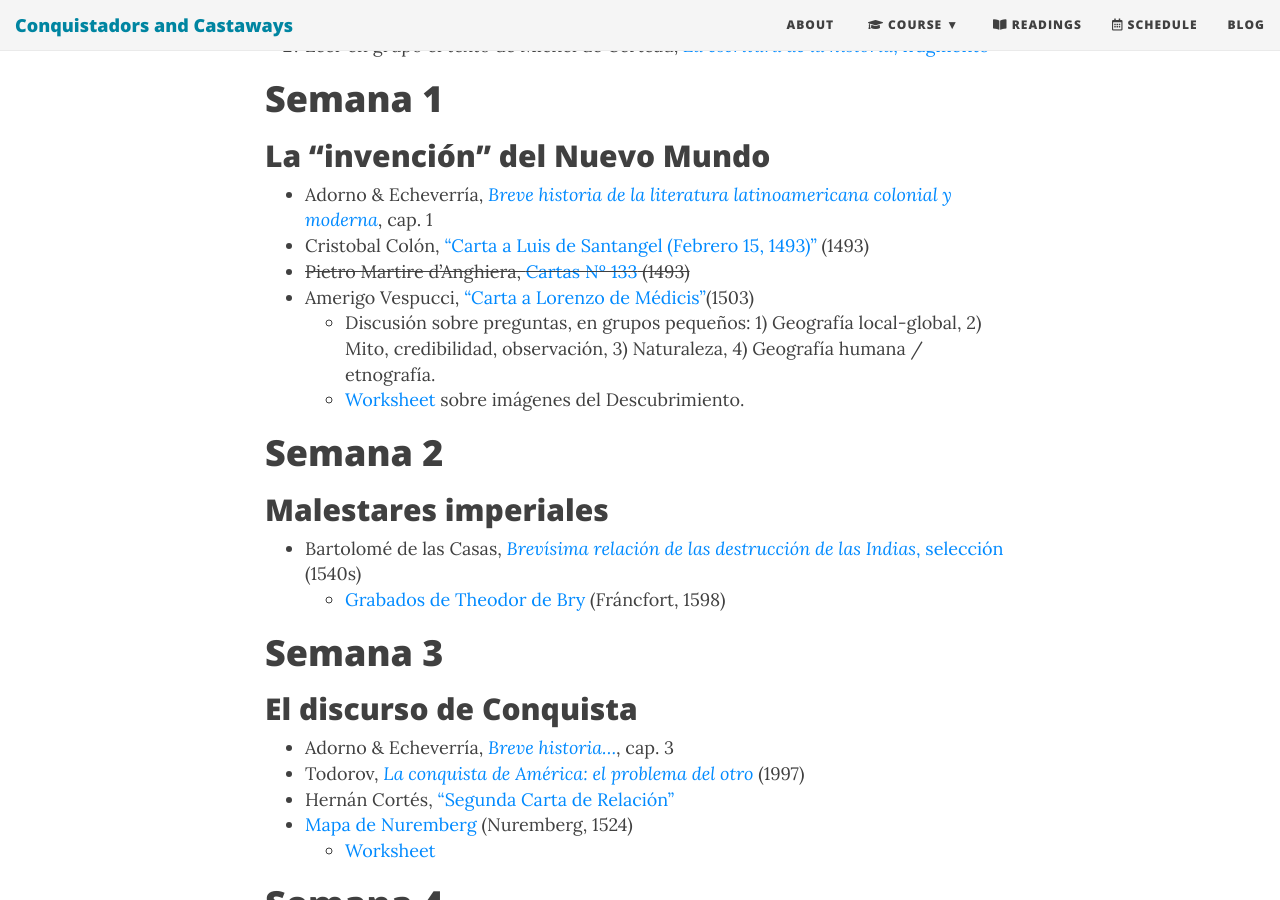
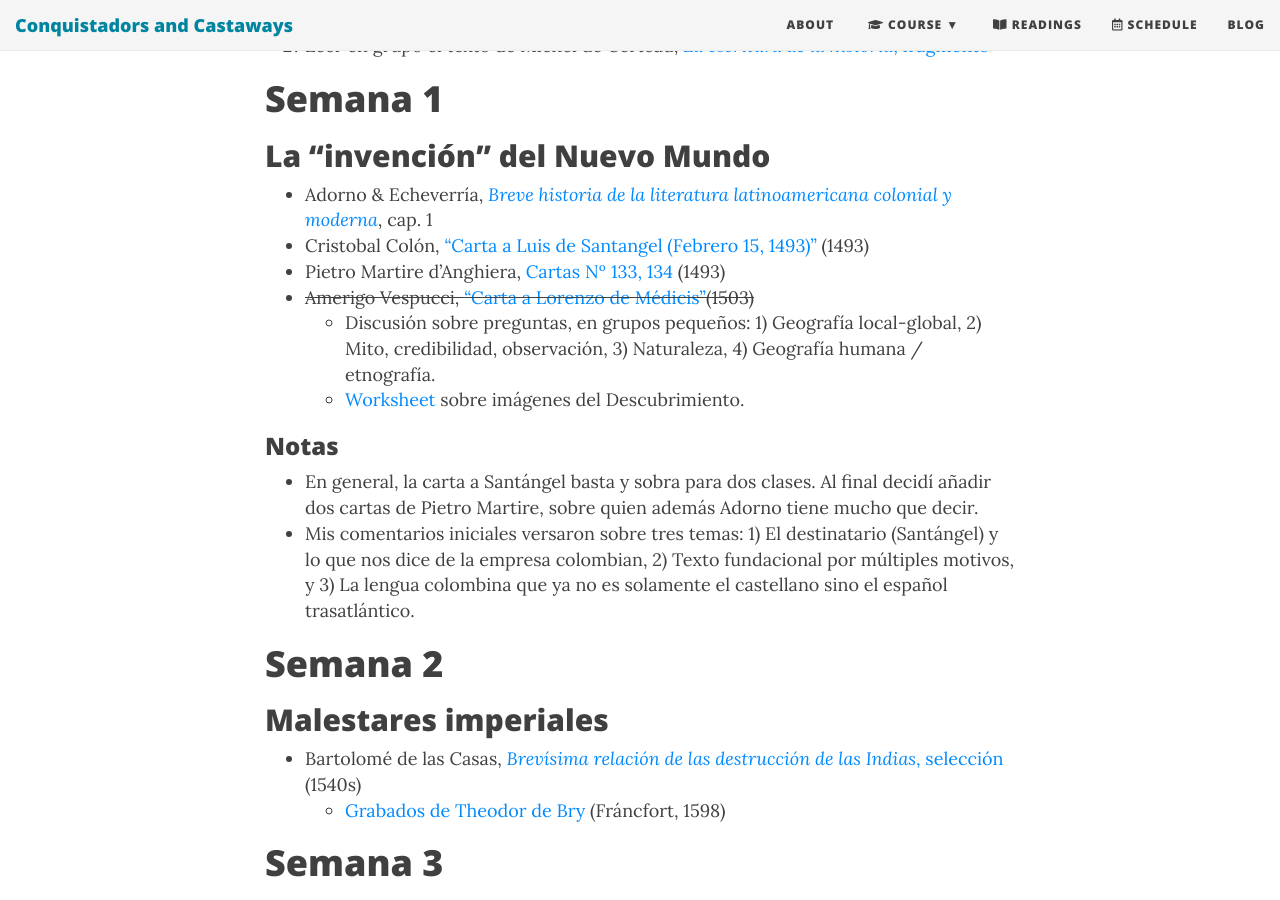
Before and after one commit to Hipomenes/ls452, a Jekyll site: the page built from syllabus-prof.md, in a window 1280 px wide and 900 px high, scrolled down 1905 px. Built offline with Jekyll 4.4.1, drawn with Linux system fonts in a browser that asks for light colours; nearby versions of some CDN libraries.

Commit message:
Update syllabus-prof.md

```diff
--- a/syllabus-prof.md
+++ b/syllabus-prof.md
@@ -29,11 +29,15 @@ Introducción a la clase. Descripción de los temas, lecturas e ideas principale
 
 - Adorno & Echeverría, [*Breve historia de la literatura latinoamericana colonial y moderna*](), cap. 1
 - Cristobal Colón, ["Carta a Luis de Santangel (Febrero 15, 1493)"]() (1493)
-- ~~Pietro Martire d'Anghiera, [Cartas Nº 133](https://drive.google.com/open?id=1B2Wlo5ufMxpT_oRl6iUPlgt-MotjPIHP) (1493)~~
-- Amerigo Vespucci, ["Carta a Lorenzo de Médicis"]()(1503)
+- Pietro Martire d'Anghiera, [Cartas Nº 133, 134](https://drive.google.com/open?id=1B2Wlo5ufMxpT_oRl6iUPlgt-MotjPIHP) (1493)
+- ~~Amerigo Vespucci, ["Carta a Lorenzo de Médicis"]()(1503)~~
     - Discusión sobre preguntas, en grupos pequeños: 1) Geografía local-global, 2) Mito, credibilidad, observación, 3) Naturaleza, 4) Geografía humana / etnografía.
     - [Worksheet](https://drive.google.com/file/d/1LqFvR7qWFhho8b96096WODrsoOAbC6Sm/view?usp=sharing) sobre imágenes del Descubrimiento.
 
+### Notas
+
+- En general, la carta a Santángel basta y sobra para dos clases. Al final decidí añadir dos cartas de Pietro Martire, sobre quien además Adorno tiene mucho que decir.
+- Mis comentarios iniciales versaron sobre tres temas: 1) El destinatario (Santángel) y lo que nos dice de la empresa colombian, 2) Texto fundacional por múltiples motivos, y 3) La lengua colombina que ya no es solamente el castellano sino el español trasatlántico.
 
 
 # Semana 2
```
